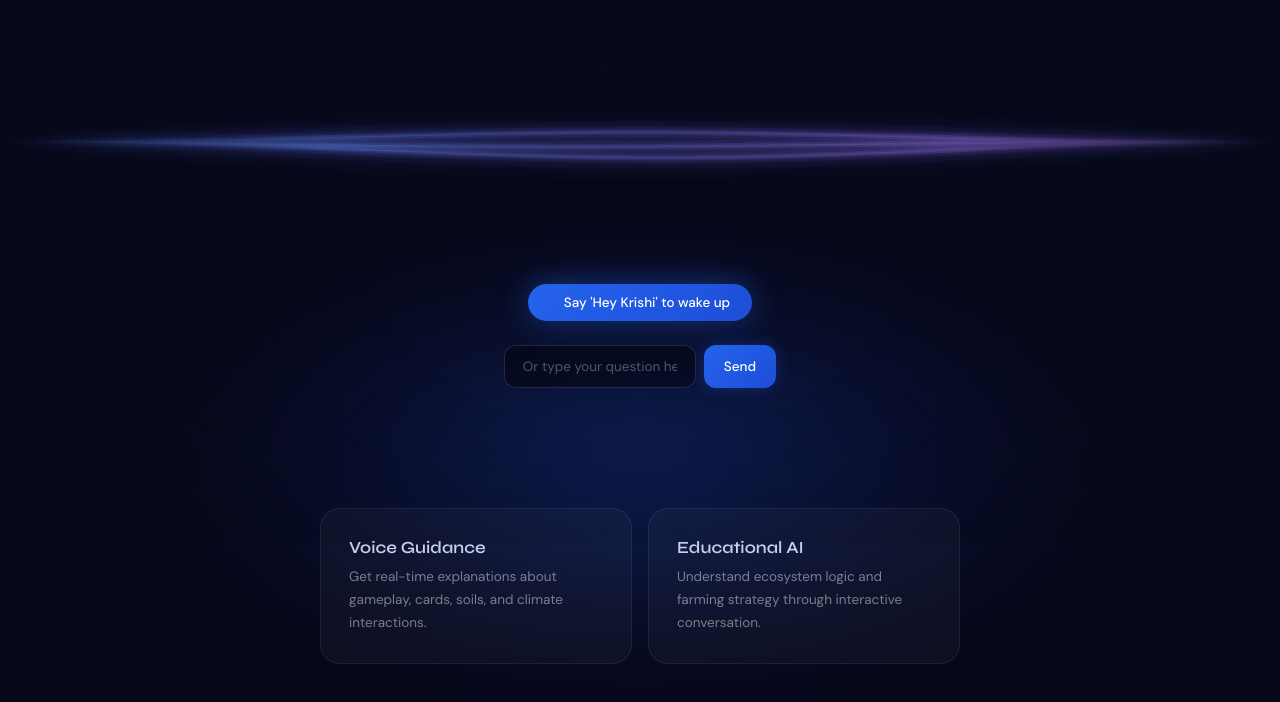
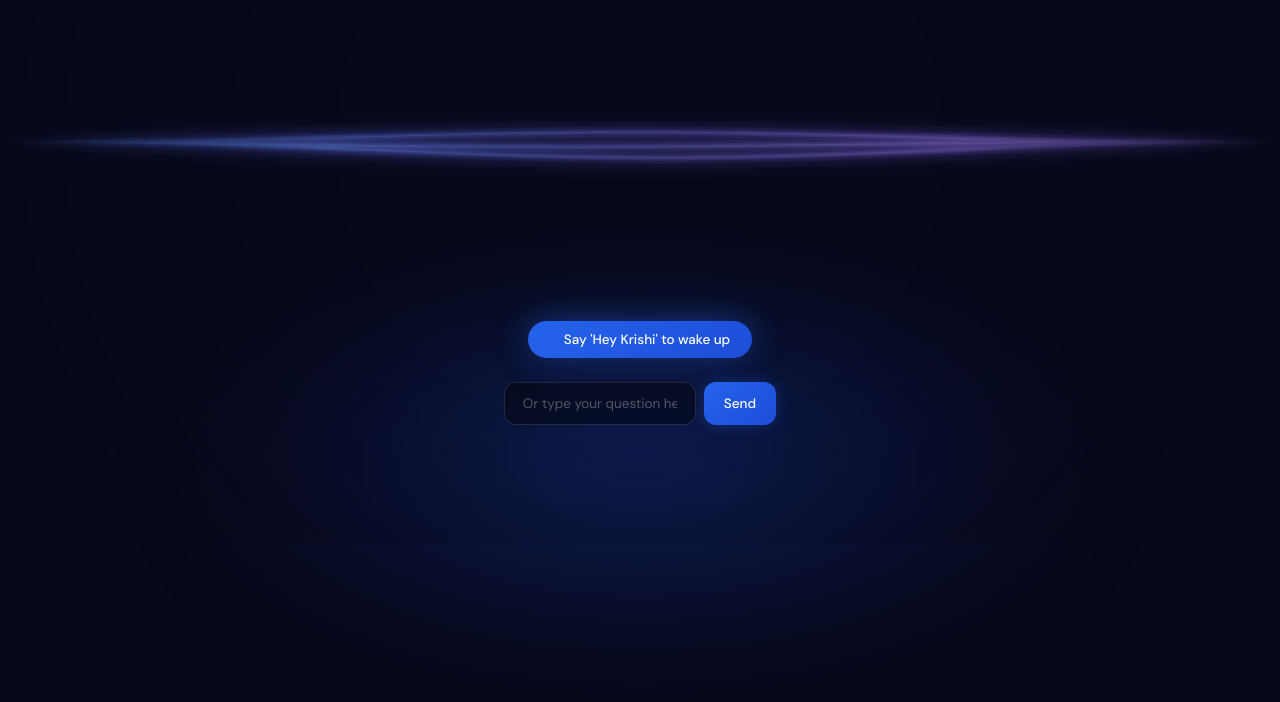
Before and after one commit to vishu2212/KRISHI, a website: page index.html in a window 1280 px wide. Shown: the part 258-960 px from the top of the page. After the commit the page ends 800 px from the top, so only its background shows below. Drawn offline with Linux system fonts and the light colour scheme.

Commit message:
feat: achieve ultimate immersive AI agent profile by hiding SaaS features grid and redundant Try it Now buttons, creating a dedicated fullscreen conversational presence

```diff
--- a/style.css
+++ b/style.css
@@ -369,15 +369,12 @@
   z-index: 10;
 }
 
-/* ─── Feature Cards ─── */
+/* ─── Feature Cards (Hidden to elevate ambient, immersive conversational presence) ─── */
 .features-grid {
-  display: grid;
-  grid-template-columns: repeat(2, 1fr);
-  gap: 16px;
-  margin: 40px auto 60px;
-  max-width: 640px;
-  width: 90%;
-  animation: fadeUp 0.5s ease-out 0.45s both;
+  display: none; /* Pruned to remove SaaS/website clutter */
+}
+#navTryBtn {
+  display: none !important; /* Removed redundant SaaS-style trigger */
 }
 
 .feature-card {
```
